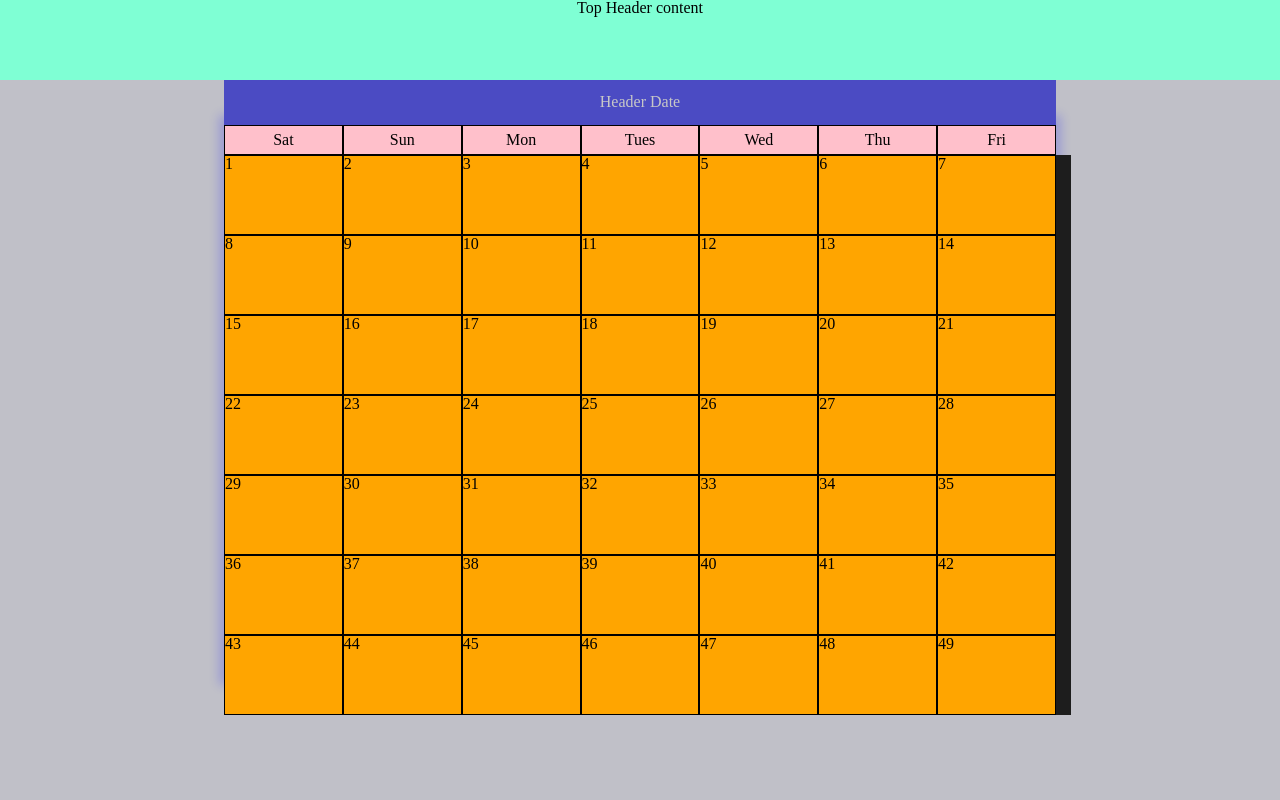
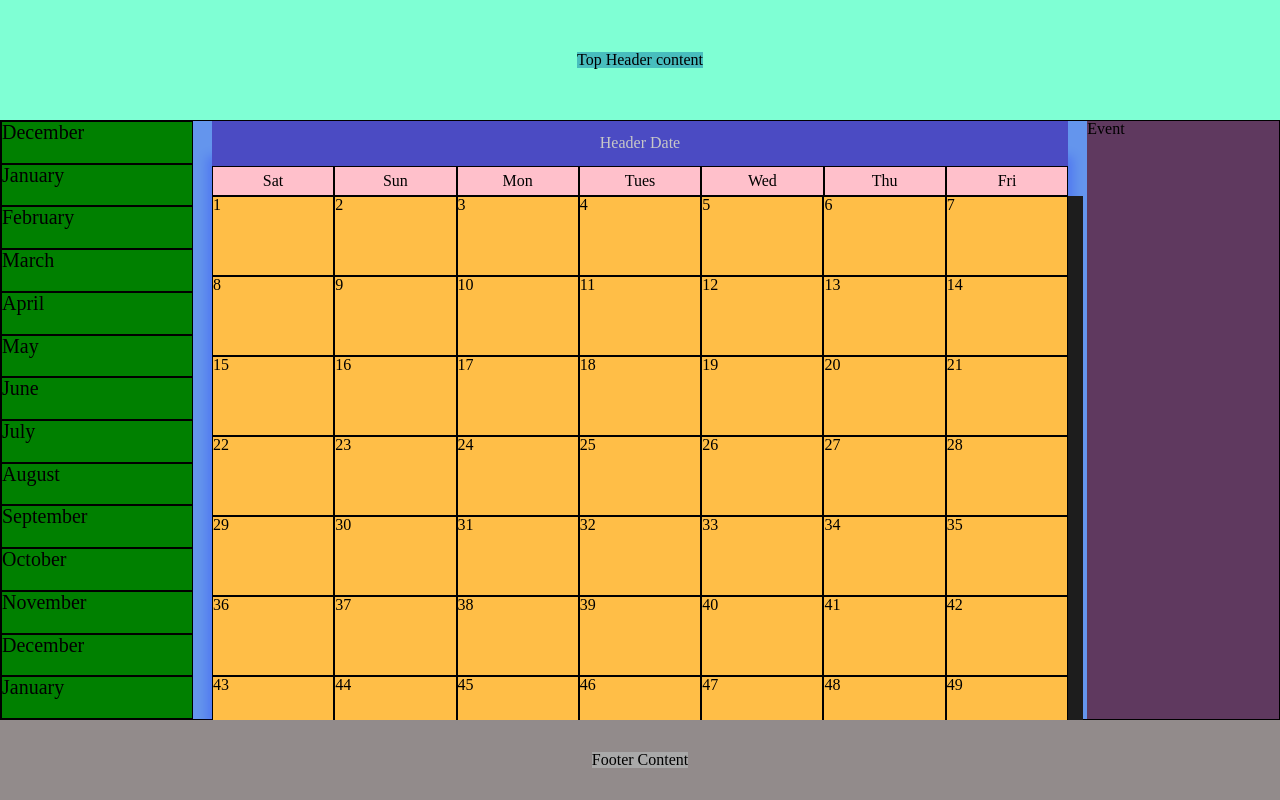
Before and after one commit to leonardmoses/ct-eyeCare-calendar-1.0, a plain HTML site: page index.html in a window 1280 px wide. Drawn offline with Linux system fonts and the light colour scheme.

Commit message:
Scrollable days in year basic layout blocked.

```diff
--- a/index.html
+++ b/index.html
@@ -10,7 +10,31 @@
 </head>
 <body>
 
-    <div class="topHeader">Top Header content</div>
+    <div class="topHeader">
+        <div class="topHeaderContent">
+            Top Header content
+        </div>
+
+    </div>
+
+    <div class="middleDiv">
+
+        <div class="leftDiv">
+            <div class="months">December</div>
+            <div class="months">January</div>
+            <div class="months">February</div>
+            <div class="months">March</div>
+            <div class="months">April</div>
+            <div class="months">May</div>
+            <div class="months">June</div>
+            <div class="months">July</div>
+            <div class="months">August</div>
+            <div class="months">September</div>
+            <div class="months">October</div>
+            <div class="months">November</div>
+            <div class="months">December</div>
+            <div class="months">January</div>
+        </div>
 
         <div class="calContainer">
 
@@ -399,6 +423,26 @@
 
         </div>
 
+        <div class="rightDiv">
+
+            <div class="eventDiv">
+                Event
+            </div>
+
+        </div>
+
+    </div>
+
+    <div class="footer">
+        <div class="footerContent">
+            Footer Content
+        </div>
+
+    </div>
+
+
+
+
 
 
 
--- a/styles/index.scss
+++ b/styles/index.scss
@@ -5,16 +5,54 @@ html {
         width: 100%;
         // height: 100vh;
         background-color: rgb(192, 192, 200);
+        display: flex;
+        flex-wrap: wrap;
 
         .topHeader {
             width: 100%;
-            height: 80px;
+            height: 15vh;
             background-color: aquamarine;
             text-align: center;
+            display: flex;
+            justify-content: center;
+            align-items: center;
+
+            .topHeaderContent {
+                background-color: rgb(72, 190, 190);
+            }
+        }
+
+        .middleDiv {
+            background-color: cornflowerblue;
+            width: 100%;
+            height: 75vh;
+            display: flex;
+            flex-wrap: wrap;
+            border: solid black 1px;
+
+            .leftDiv {
+                background-color: rgb(0, 48, 0);
+                display: flex;
+                flex-flow: column;
+                width:15%;
+
+                .months {
+                    background-color: green;
+                    width: 100%;
+                    height: 100%;
+                    font-size: 20px;
+                    border: solid black 1px;
+                    cursor: pointer;
+                }
+            }
+
+            .leftDiv div:hover {
+                background-color: greenyellow;
+                border: rgb(240, 255, 181) solid 1px;
             }
 
             .calContainer {
-            width: 65%;
+                width: 67%;
                 height: 70vh;
                 margin: 0 auto;
                 background-color: rgb(223, 223, 223);
@@ -74,15 +112,50 @@ html {
                         // width: 100%;
 
                         .julian {
-                        background-color: orange;
+                            background-color: rgb(255, 190, 71);
                             width:calc(100% / 7);
                             height: calc(100vh/10);
                             color: black;
                             border: solid black 1px;
+                            cursor: pointer;
+
+                        }
+
+
+
+                    }
+
+                    .julianDays div:hover {
+                        background-color: rgb(255, 162, 131);
+                        border: solid blue 1px;
+                    }
+                }
+            }
+
+            .rightDiv {
+                background-color: rgb(95, 57, 95);
+                width: 15%;
             }
 
         }
+
+
+
+        .footer {
+            background-color: rgb(146, 139, 139);
+            width: 100%;
+            height: 10vh;
+            display: flex;
+            justify-content: center;
+            align-items: center;
+
+            .footerContent {
+                background-color: darkgray;
+
+
             }
         }
+
+
     }
 }
```
Also changed, not shown: styles/index.css, 1 other file. Lines whose indentation alone changed are shown as unchanged.
